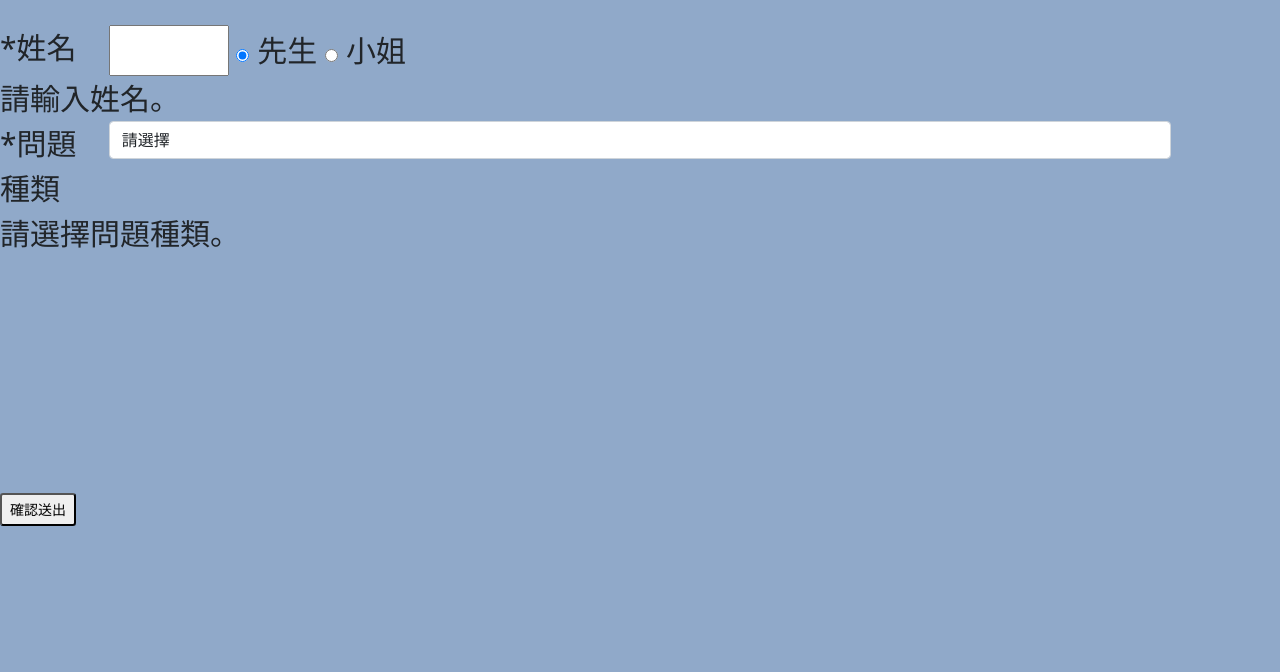
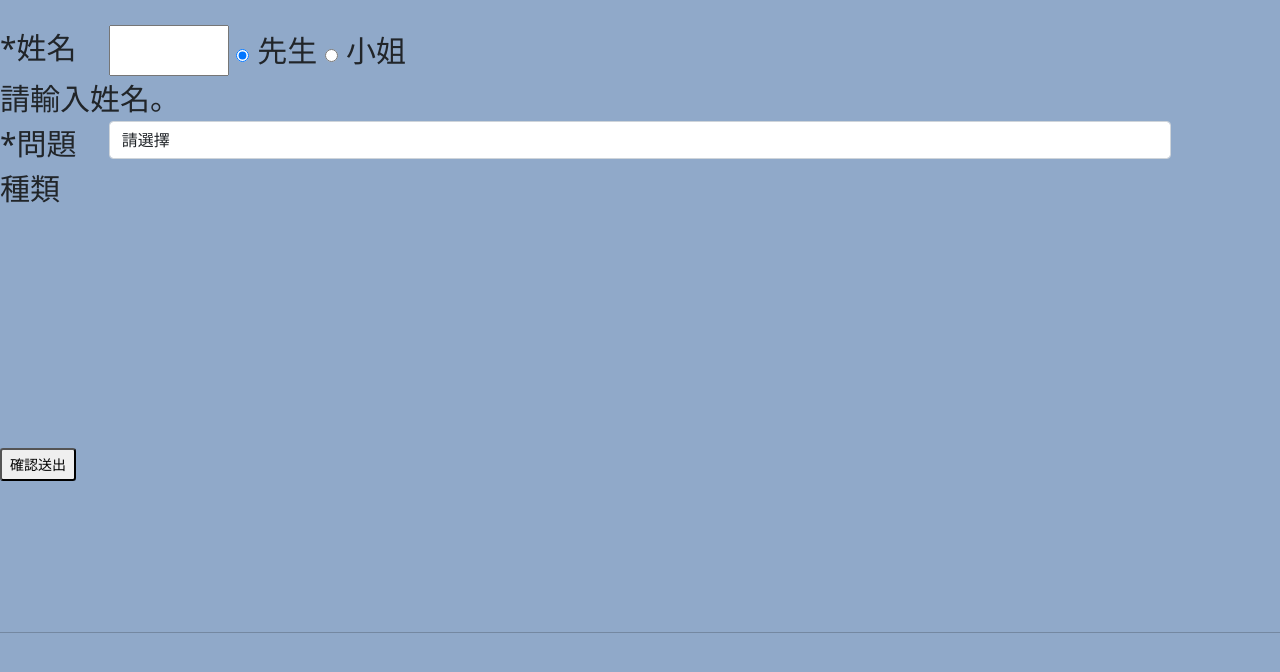
Before and after one commit to WilliamKing723/online-restaurant, a plain HTML site: page Feedback/feedback.html in a window 1280 px wide. Shown: the part 90-762 px from the top of the page. Drawn offline with nearby package versions, Linux system fonts and the light colour scheme.

Commit message:
feedback

```diff
--- a/Feedback/feedback.html
+++ b/Feedback/feedback.html
@@ -73,8 +73,6 @@
 </select>
                 </div>
             </div>
-            <span class="errormsg" id="errormsg_QuestionList">請選擇問題種類。
-            </span>
 			<div id="MainLabel" style="display:none;">
 				<br>
 				<div class="row">
```
